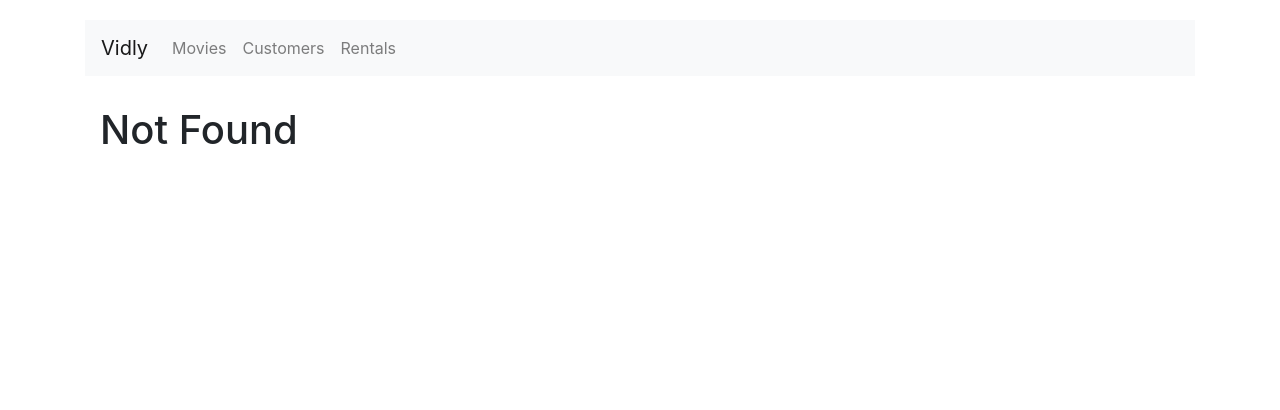
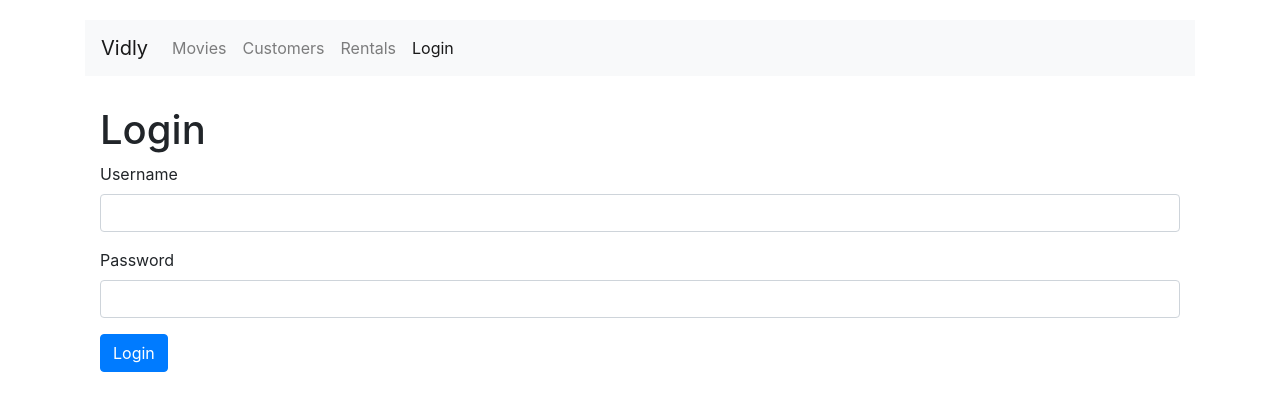
Before and after one commit to Prabodashan/Vidly, a React (Create React App) app: page /login in a window 1280 px wide. Before the commit this address led to /not-found. Shown: the top 410 px of the page. Built offline with nearby package versions, Linux system fonts and the light colour scheme.

Commit message:
add login form

```diff
--- a/src/App.js
+++ b/src/App.js
@@ -6,6 +6,7 @@ import Customers from "./components/customers";
 import Rentals from "./components/rentals";
 import NotFound from "./components/notFound";
 import NavBar from "./components/navBar";
+import LoginForm from "./components/loginForm";
 import "./App.css";
 
 function App() {
@@ -15,6 +16,7 @@ function App() {
         <NavBar />
         <main className="container">
           <Switch>
+            <Route path="/login" component={LoginForm} />
             <Route path="/movies/:id" component={MovieForm} />
             <Route path="/movies" component={Movies} />
             <Route path="/customers" component={Customers} />
--- a/src/components/loginForm.jsx
+++ b/src/components/loginForm.jsx
@@ -1,8 +1,54 @@
 import React, { Component } from "react";
 
 class LoginForm extends Component {
+  state = {
+    account: { username: "", password: "" },
+  };
+
+  handleSubmit = (e) => {
+    e.preventDefault();
+
+    console.log("username");
+  };
+
+  handleChange = ({ currentTarget: input }) => {
+    const account = { ...this.state.account };
+    account[input.name] = input.value;
+    this.setState({ account });
+  };
+
   render() {
-    return <h1>Login</h1>;
+    const { account } = this.state;
+    return (
+      <div>
+        <h1>Login</h1>
+        <form onSubmit={this.handleSubmit}>
+          <div className="form-group">
+            <label htmlFor="username">Username</label>
+            <input
+              value={account.username}
+              onChange={this.handleChange}
+              id="username"
+              name="username"
+              type="text"
+              className="form-control"
+            />
+          </div>
+          <div className="form-group">
+            <label htmlFor="password">Password</label>
+            <input
+              value={account.password}
+              onChange={this.handleChange}
+              id="password"
+              name="password"
+              type="text"
+              className="form-control"
+            />
+          </div>
+          <button className="btn btn-primary">Login</button>
+        </form>
+      </div>
+    );
   }
 }
 
--- a/src/components/navBar.jsx
+++ b/src/components/navBar.jsx
@@ -29,6 +29,9 @@ const NavBar = () => {
           <NavLink className="nav-item nav-link" to="/rentals">
             Rentals
           </NavLink>
+          <NavLink className="nav-item nav-link" to="/login">
+            Login
+          </NavLink>
         </div>
       </div>
     </nav>
```
